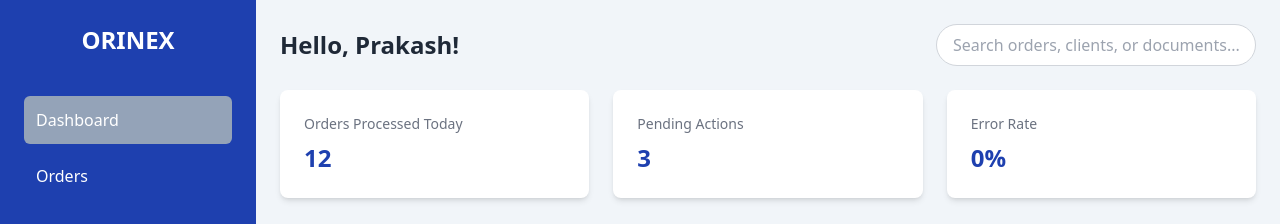
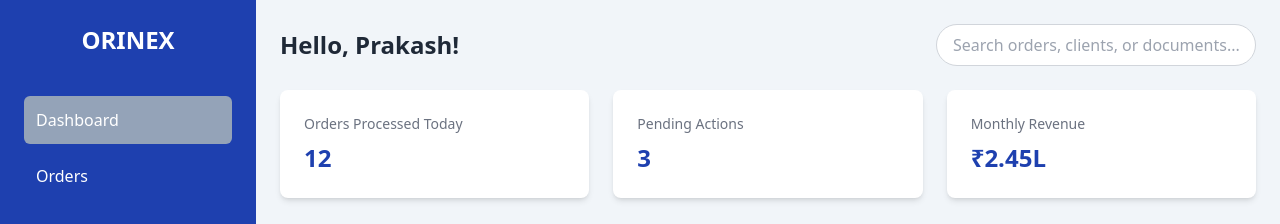
Before and after one commit to sujayganorkar/orinex-frontend-prototype, a Next.js app: page /dashboard in a window 1280 px wide. Shown: the top 224 px of the page. Built offline with nearby package versions, Linux system fonts and the light colour scheme.

Commit message:
Update dashboard stats to show Monthly Revenue
Replaced 'Error Rate' with 'Monthly Revenue' in stats.

```diff
--- a/src/pages/dashboard.tsx
+++ b/src/pages/dashboard.tsx
@@ -5,7 +5,7 @@ const Dashboard: React.FC = () => {
   const stats = [
     { title: 'Orders Processed Today', value: '12' },
     { title: 'Pending Actions', value: '3' },
-    { title: 'Error Rate', value: '0%' }
+    { title: 'Monthly Revenue', value: '₹2.45L' }
   ];
 
   const recentActivities = [
```
